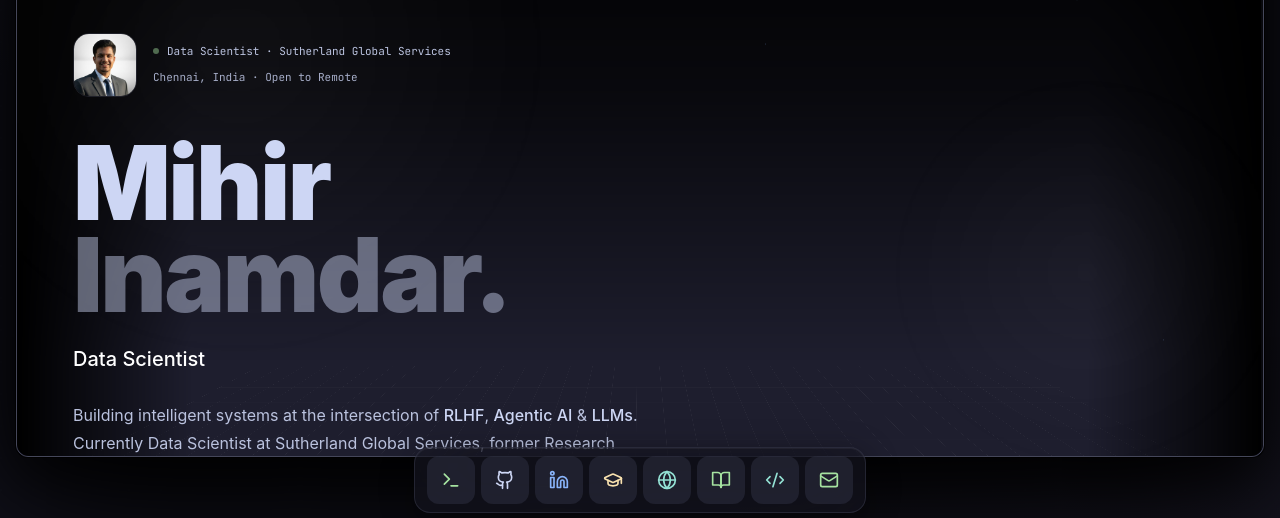
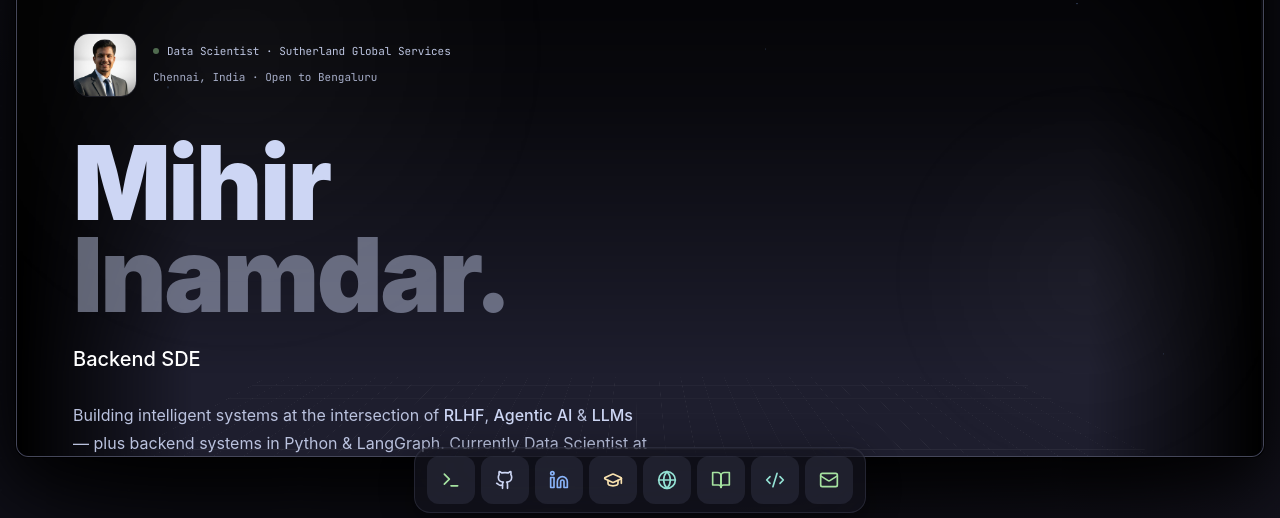
Before and after one commit to inamdarmihir/inamdarmihir.github.io, a React (Vite) app: page / in a window 1280 px wide. Shown: the part 279-797 px from the top of the page. Built offline with nearby package versions, Linux system fonts and the light colour scheme.

Commit message:
Add backend/SDE keywords and Bengaluru targeting to Hero

```diff
--- a/src/sections/Hero.tsx
+++ b/src/sections/Hero.tsx
@@ -2,7 +2,7 @@ import { useState, useEffect, useRef, RefObject } from 'react'
 import { motion, AnimatePresence, useScroll, useTransform, useMotionTemplate } from 'framer-motion'
 import { Github, Linkedin, Mail, BookOpen, ArrowDown, FileText } from 'lucide-react'
 
-const ROLES = ['ML Engineer', 'Data Scientist', 'LLM Engineer', 'AI Researcher']
+const ROLES = ['AI/ML Engineer', 'Backend SDE', 'LLM Engineer', 'Data Scientist']
 
 function AnimatedRole({ roles }: { roles: string[] }) {
   const [i, setI] = useState(0)
@@ -253,7 +253,7 @@ export default function Hero({ onNavigate, scrollRef }: HeroProps) {
               />
               <span className="text-[11px] font-mono text-macos-subtext">Data Scientist · Sutherland Global Services</span>
             </div>
-            <span className="text-[11px] font-mono text-macos-subtext0">Chennai, India · Open to Remote</span>
+            <span className="text-[11px] font-mono text-macos-subtext0">Chennai, India · Open to Bengaluru</span>
           </div>
         </motion.div>
 
@@ -289,8 +289,8 @@ export default function Hero({ onNavigate, scrollRef }: HeroProps) {
           Building intelligent systems at the intersection of{' '}
           <span className="text-macos-text font-medium">RLHF</span>,{' '}
           <span className="text-macos-text font-medium">Agentic AI</span> &{' '}
-          <span className="text-macos-text font-medium">LLMs</span>. Currently Data Scientist at Sutherland Global Services,
-          former Research Fellow at CVIT, IIIT Hyderabad.
+          <span className="text-macos-text font-medium">LLMs</span> — plus backend systems in Python & LangGraph. Currently Data Scientist at Sutherland Global Services,
+          former Research Fellow at CVIT, IIIT Hyderabad. Open to Backend / AI Engineer roles in Bengaluru.
         </motion.p>
 
         {/* Stats — 3D hover cards */}
```
